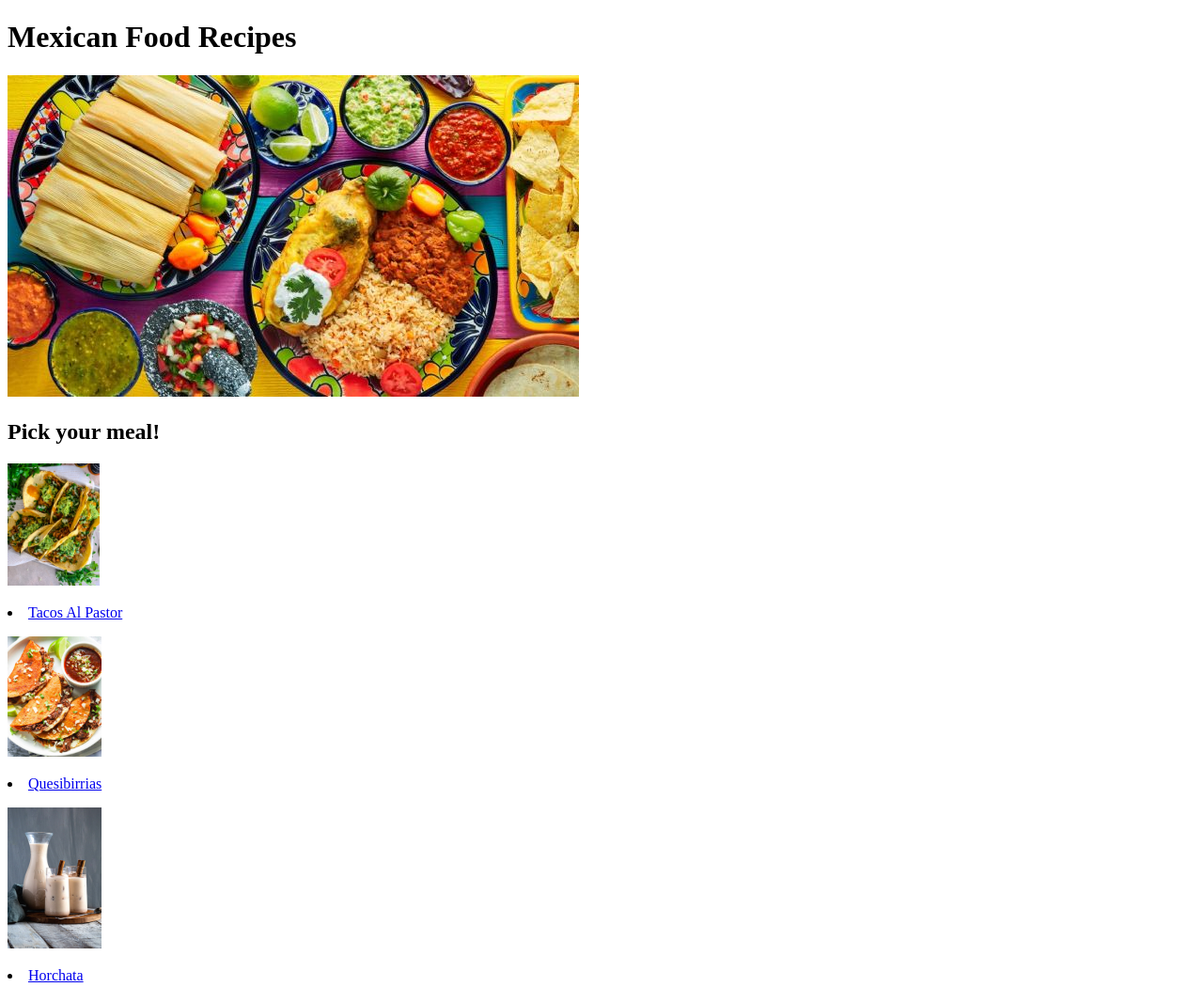
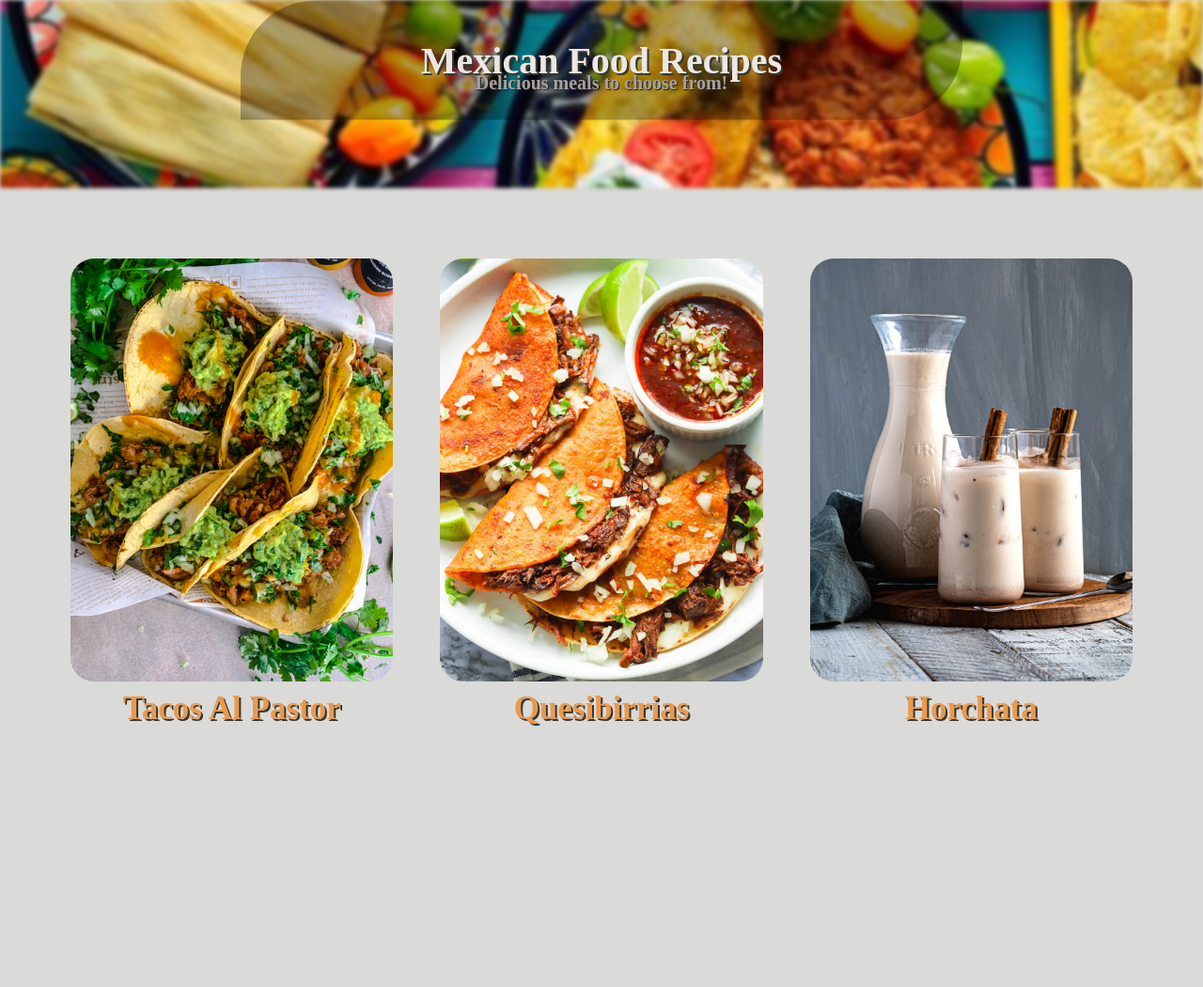
Before and after one commit to edwinguzman07/odin-recipes, a plain HTML site: page index.html in a window 1280 px wide. Shown: the whole page at 94% size. After the commit the page ends 800 px from the top, so only its background shows below. Drawn offline with Linux system fonts and the light colour scheme.

Commit message:
updated website

```diff
--- a/index.html
+++ b/index.html
@@ -4,21 +4,41 @@
 <head>
     <meta charset="utf-8">
     <title>Odin Recipes</title>
+    <link rel="stylesheet" href="./style/indexstyle.css"/>
 </head>
 
 <body>
-<h1>Mexican Food Recipes</h1>
-    <img src ="images/homeimage.jpg">
+    <header class="main-header"> </header>
+            <h1 class="main-h1">Mexican Food Recipes</h1>
+            <h3 class="main-h3">Delicious meals to choose from!</h3>
 
-<h2>Pick your meal!</h2>
-   <p>  <img src="images/tacosalpastor.jpeg" height="130">
-    <li><a href="recipes/tacosal.html">Tacos Al Pastor</a></li>   </p>
 
-   <p>  <img src="images/quesibirrias.jpg" height="128">
-    <li><a href="recipes/quesibirria.html">Quesibirrias</a></li> </p>
 
-    <p> <img src="images/horchata.jpg" height="150">
-    <li><a href="recipes/horchata.html">Horchata</a></li>         </p>
+
+<div class="block">
+    <div class="photo tacosal">
+        <a href="recipes/tacosal.html"><img src="images/tacosalpastor.jpeg" alt="Tacos"></a>
+        <h2>Tacos Al Pastor</h2>
+    </div>
+
+    <div class="photo quesibirria">
+        <a href="recipes/quesibirria.html"><img src="images/quesibirrias.jpg" alt="quesibirria"></a>
+        <h2>Quesibirrias</h2>
+    </div>
+
+    <div class="photo horchata">
+        <a href="recipes/horchata.html"><img src="images/horchata.jpg" alt="horchata"></a>
+        <h2>Horchata</h2>
+    </div>
+</div>
+
+
+
+
+
+
+
+
 
 </body>
 </html>
--- /dev/null
+++ b/style/indexstyle.css
@@ -0,0 +1,93 @@
+* {
+    padding: 0;
+    margin: 0;
+    box-sizing: border-box;
+}
+
+body {
+    font-family: 'Times New Roman', Times, serif;
+    background-color: #DADAD9;
+    height: 100%;
+    width: 100%;
+}
+
+/* INDEX FORMAT STYLE */
+
+.main-header {
+    background-image: url("../images/homeimage.jpg");
+    background-size: cover;
+    background-repeat: no-repeat;
+    background-position: center;
+    height: 200px;
+    filter: blur(2px);
+}
+
+.main-h1 {
+    position:absolute;
+    text-shadow: 2px 2px rgb(54, 56, 46, 1);
+    top: 8%;
+    left: 50%;
+    transform: translate(-50%,-50%);
+    z-index: 5;
+    width: 60%;
+    padding: 40px;
+    text-align: center;
+    border-top-left-radius: 80px;
+    border-bottom-right-radius: 80px;
+    background-color: rgba(0, 0, 0, 0.3);
+    color: #EDE6E3;
+    font-size: 40px;
+}
+
+.main-h3 {
+    color: #EDE6E3;
+    text-shadow: 1px 1px rgb(54, 56, 46, 1);
+    font-weight: bold;
+    font-size: 20px;
+    text-align: center;
+    position: absolute;
+    top: 11%;
+    left: 50%;
+    transform: translate(-50%,-50%);
+    filter: brightness(50px);
+}
+
+.photo {
+    width: 400px;
+    height: 450px;
+    margin: 25px;
+}
+
+.photo img {
+    width: 100%;
+    height: 100%;
+    object-fit:cover;
+    border-radius: 25px;
+    transition: .3s;
+}
+
+.photo :not(img){
+    top: 40%;
+    z-index:1;
+    color: #ea994d;
+    text-shadow: 2px 2px rgb(54, 56, 46, 1);
+    text-align: center;
+    width: 100%;
+    transition: .3s;
+    font-size: 35px;
+}
+
+.photo:hover img{
+    filter: blur(2px) brightness(60%);
+    box-shadow: 0 0 16px black;
+}
+
+.photo:hover :not(img){
+    opacity:1;
+}
+
+.block {
+    display: flex;
+    justify-content: center;
+    padding: 50px;
+}
--- /dev/null
+++ b/style/recipeslayout.css
@@ -0,0 +1,59 @@
+* {
+    padding: 0;
+    margin: 0;
+    box-sizing: border-box;
+}
+
+body {
+    font-family: 'Times New Roman', Times, serif;
+    background-color: #DADAD9;
+    height: 100%;
+    width: 100%;
+}
+
+/* INDEX FORMAT STYLE */
+
+header {
+    text-align: center;
+    background-color: #333;
+    color: #DADAD9;
+    padding: 50px;
+
+}
+
+a {
+    color: #DADAD9;
+}
+
+img {
+    width: 400px;
+    height: 500px;
+    object-fit: cover;
+    border-radius: 80px;
+    position: relative;
+    left: 50px;
+    top: 25px;
+
+}
+
+.bottominfo {
+    background-color: #c2c2c2;
+    padding: 50px;
+    font-size: 1.0em;
+
+}
+
+.toprightinfo {
+    border-top-left-radius: 80px;
+    border-bottom-right-radius: 80px;
+    position: absolute;
+    font-size: 1.5em;
+    top: 250px;
+    left: 500px;
+    right: 50px;
+    text-align: left;
+}
+
+h2 {
+    padding: 15px;
+}
```
Also changed, not shown: recipes/horchata.html (+10 -1 lines), recipes/quesibirria.html (+13 -1 lines), recipes/tacosal.html (+10 -2 lines).
